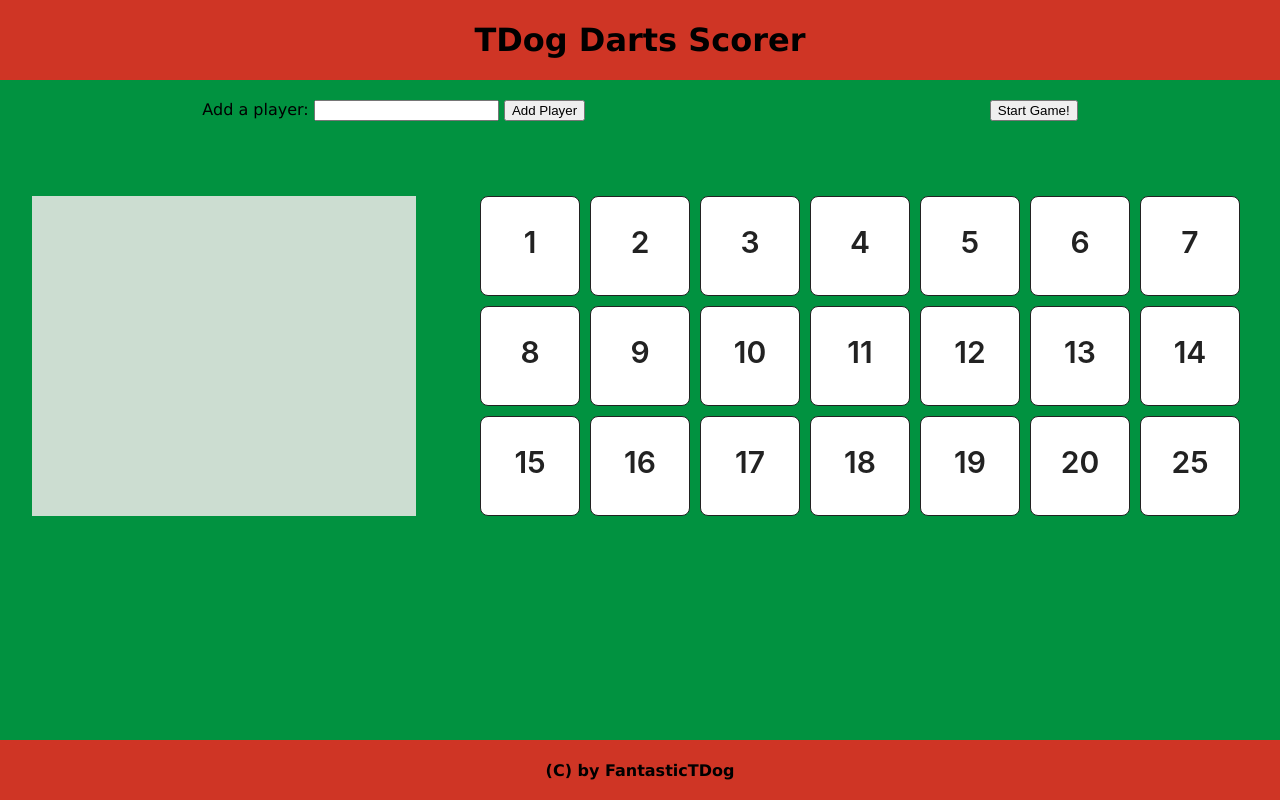
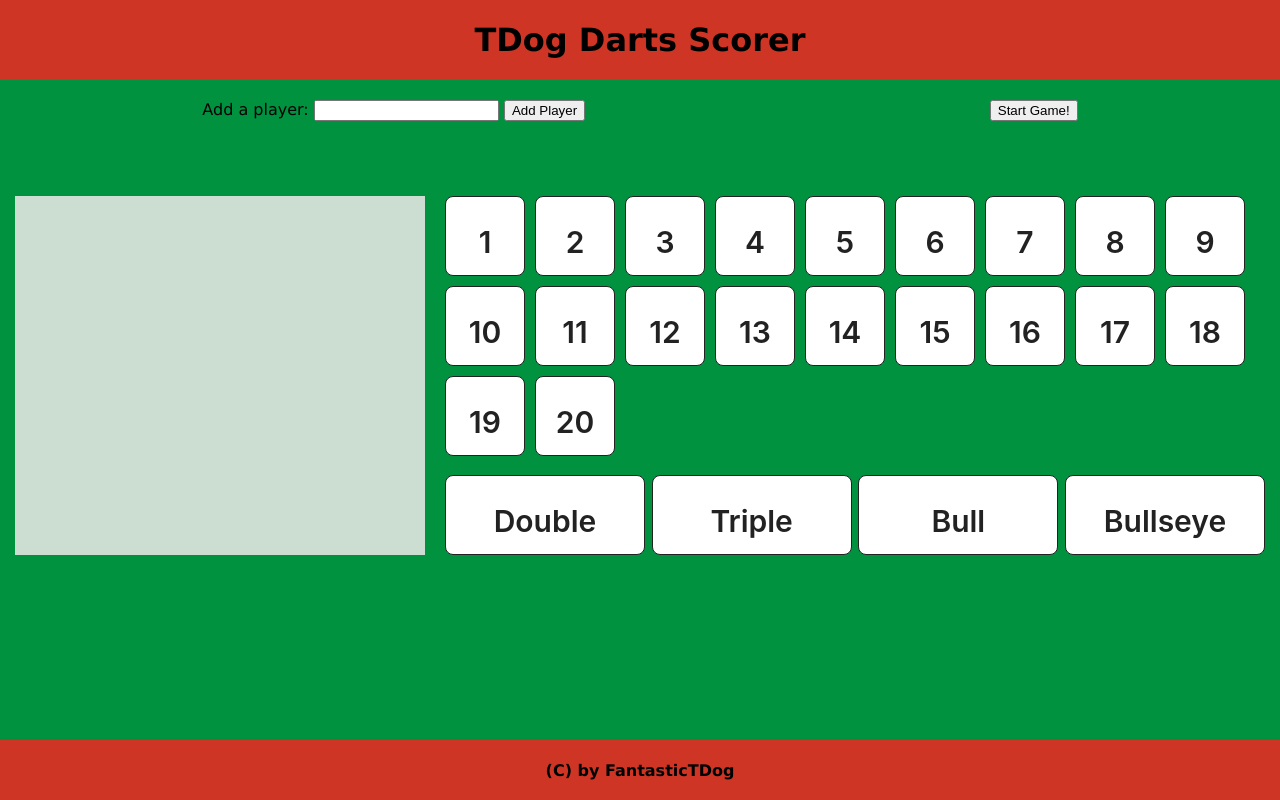
Before and after one commit to FantasticTDog/DartsScorer, a plain HTML site: page index.html in a window 1280 px wide. Drawn offline with Linux system fonts and the light colour scheme.

Commit message:
added functionality for double & triple fields

```diff
--- a/index.html
+++ b/index.html
@@ -28,28 +28,36 @@
 
     <div class="content">
         <div class="scoreboard"></div>
-        <div class="input">
-            <div class="number" ID="One">1</div>
-            <div class="number" ID="Two">2</div>
-            <div class="number" ID="Three">3</div>
-            <div class="number" ID="Four">4</div>
-            <div class="number" ID="Five">5</div>
-            <div class="number" ID="Six">6</div>
-            <div class="number" ID="Sevem">7</div>
-            <div class="number" ID="Eight">8</div>
-            <div class="number" ID="Nine">9</div>
-            <div class="number" ID="Ten">10</div>
-            <div class="number" ID="Eleven">11</div>
-            <div class="number" ID="Twelve">12</div>
-            <div class="number" ID="Thirteen">13</div>
-            <div class="number" ID="Fourteen">14</div>
-            <div class="number" ID="Fivteen">15</div>
-            <div class="number" ID="Sixteen">16</div>
-            <div class="number" ID="Seventeen">17</div>
-            <div class="number" ID="Eighteen">18</div>
-            <div class="number" ID="Nineteen">19</div>
-            <div class="number" ID="Twenty">20</div>
-            <div class="number" ID="Bull">25</div>
+        <div class="inputContainer">
+            <div class="input">
+                <div class="number" ID="1">1</div>
+                <div class="number" ID="2">2</div>
+                <div class="number" ID="3">3</div>
+                <div class="number" ID="4">4</div>
+                <div class="number" ID="5">5</div>
+                <div class="number" ID="6">6</div>
+                <div class="number" ID="7">7</div>
+                <div class="number" ID="8">8</div>
+                <div class="number" ID="9">9</div>
+                <div class="number" ID="10">10</div>
+                <div class="number" ID="11">11</div>
+                <div class="number" ID="12">12</div>
+                <div class="number" ID="13">13</div>
+                <div class="number" ID="14">14</div>
+                <div class="number" ID="15">15</div>
+                <div class="number" ID="16">16</div>
+                <div class="number" ID="17">17</div>
+                <div class="number" ID="18">18</div>
+                <div class="number" ID="19">19</div>
+                <div class="number" ID="20">20</div>
+            </div>
+            <br>
+            <div class="specials">
+                <div class="number special" ID="Double">Double</div>
+                <div class="number special" ID="Triple">Triple</div>
+                <div class="number special" ID="25">Bull</div>
+                <div class="number special" ID="50">Bullseye</div>
+            </div>
         </div>
     </div>
     <div class="footer">
--- a/script.js
+++ b/script.js
@@ -1,4 +1,3 @@
-
 let player1 = {
     name: 'Player One',
     currentGoal: 0,
@@ -46,6 +45,9 @@ let arrayRound = []
 let dart = 0
 let maxRounds = 2;
 
+//multiplies number hiz with this factor
+let factor = 1
+
 //variable to deactivate functions of number-buttons when game is over
 let gameIsActive = false
 
@@ -64,7 +66,6 @@ function createPlayer() {
         document.querySelector(".playerName").value = "";
         noOfActivePlayers ++;
     } else {alert("Game allows for max of 4 Players!")}
-
 }
 
 function startGame() {
@@ -81,18 +82,59 @@ function startGame() {
 
 const buttons = document.querySelectorAll('.number');
 
+//main function from which all other functions are triggered
 buttons.forEach((button) => {
     button.addEventListener('click', () => {
         if (gameIsActive == true){
-            addPoints(button);
-            checkRound()
-        }
+            //the following function checks if double or triple  button have been pressed. If so, following two functions are not executed
+            if (accountForSpecials(button) == false) {
+                addPoints(button);
+                checkRound()
+                normalizeNumbers()
+                factor = 1
+            }
+        } else {alert("Start game first!")}
     })
 })
 
+function accountForSpecials(button) {
+    if (button.className == "number special") {
+        if (button.id == "Double") {
+            factor = 2
+            multiplyNumbers("D");
+            console.log("Doppel")
+            return true
+        } else if (button.id == "Triple") {
+            factor = 3
+            multiplyNumbers("T");
+            console.log("Triple")
+            return true
+        } else {return false}
+    } else {return false}
+}
+
+function multiplyNumbers(factor) {
+    buttons.forEach(button => {
+        if (button.className != "number special") {
+            button.textContent = factor + button.id
+        }
+    })
+}
+
+function normalizeNumbers() {
+    buttons.forEach(button => {
+        if (button.className != "number special") {
+            button.textContent = button.id
+        }
+    })
+}
+
 function addPoints(button) {
-    //store pushed button content in the array at position 0, 1 or 2
-    arrayRound[dart] = Math.floor(button.textContent)
+        //store pushed button content in the array at position 0, 1 or 2
+        //multiply button content (=button id) with factor, except if it is a special number (=bull/bullseye)
+    if (button.className == "number special") {
+        arrayRound[dart] = Math.floor(button.id)
+    } else {arrayRound[dart] = Math.floor(button.id) * factor}
     activePlayer.currentScore += arrayRound[dart];
     console.log(activePlayer.name + ': ' + activePlayer.currentScore);
     //next dart
--- a/styles.css
+++ b/styles.css
@@ -19,29 +19,30 @@ body {
     background-color: #CF3525;
 }
 
-.content {
-    background-color: #019240;
-    display: flex;
-    justify-content: space-around;
-    padding-top: 15px;
-    padding-bottom: 15px;
-    flex: 1 0 auto;
-}
-
 .inputs {
     display: flex;
     justify-content: space-around;
     padding-top: 20px;
     padding-bottom: 20px;;
 }
+.content {
+    background-color: #019240;
+    display: flex;
+    justify-content: space-around;
+    padding: 15px;
+    column-gap: 20px;
+}
 
 .scoreboard{
-    width: 30%;
+    flex: 1;
     background-color: rgba(241, 235, 235, 0.849);
 }
 
+.inputContainer {
+    flex: 2;
+}
+
 .input{
-    width: 60%;
     display: flex;
     flex-wrap: wrap;
     row-gap: 10px;
@@ -49,13 +50,22 @@ body {
 
 }
 
+.specials {
+    display: flex;
+    justify-content: space-between;
+}
+
+.specials .number {
+    width: 200px;
+}
+
 .players {
     padding: 20px 0;
 }
 
 .number{
-    height: 100px;
-    width: 100px;
+    height: 80px;
+    width: 80px;
     background-color: #FFFFFF;
     border: 1px solid #222222;
     border-radius: 8px;
```
